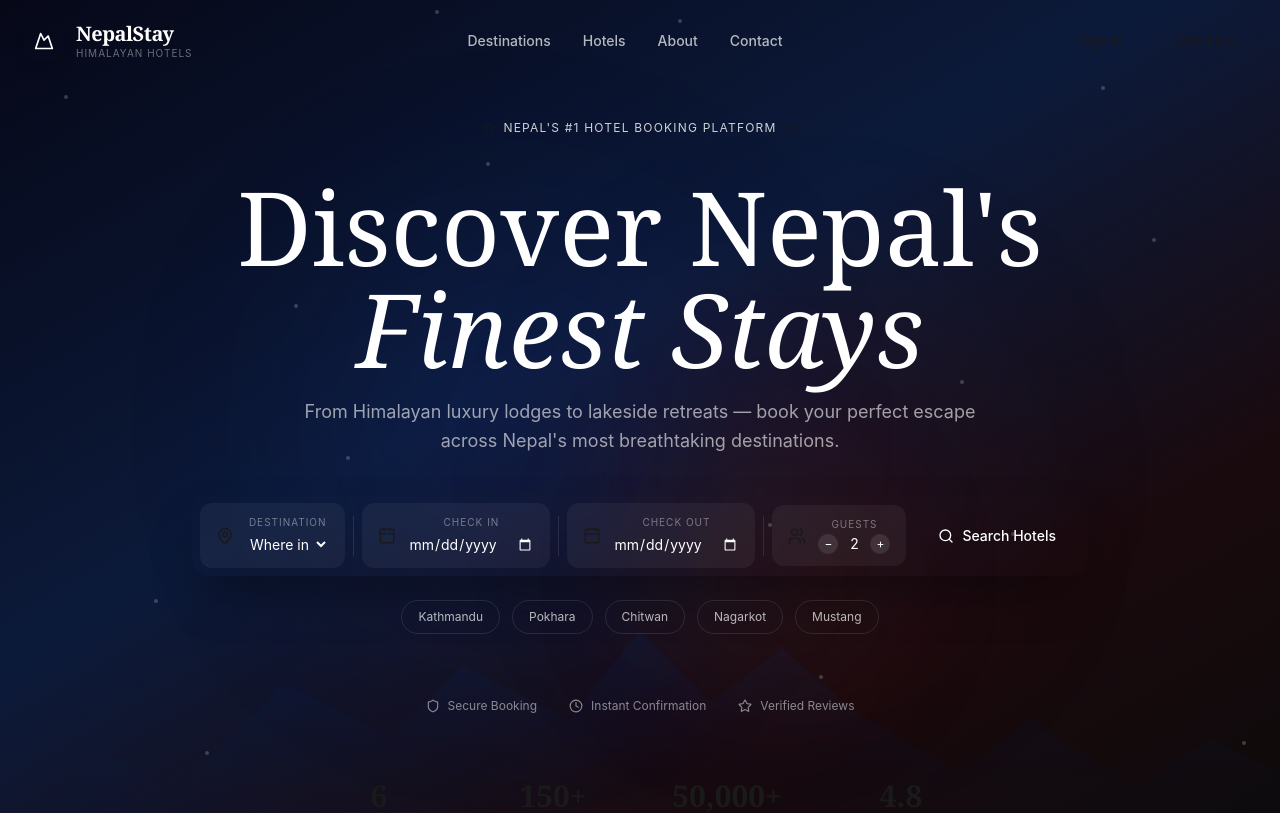
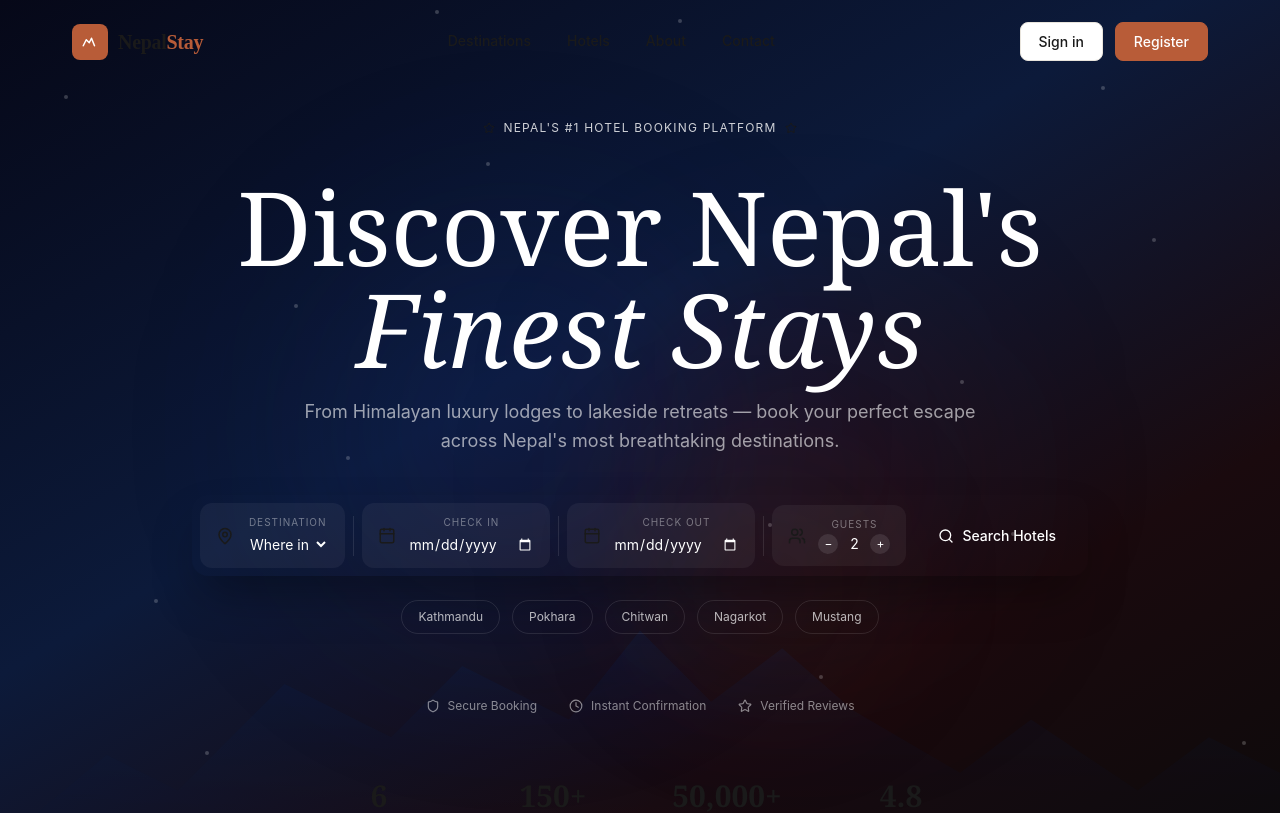
Before and after one commit to ayush-bista/Pahuna, a React (Create React App) app: page / in a window 1280 px wide. Shown: the top 813 px of the page. Built offline with nearby package versions, Linux system fonts and the light colour scheme.

Commit message:
Updated Navbar

```diff
--- a/src/components/Navbar/Navbar.jsx
+++ b/src/components/Navbar/Navbar.jsx
@@ -1,106 +1,103 @@
 import { useState, useEffect } from "react";
 import { Link, useLocation } from "react-router-dom";
-import { Menu, X, Mountain } from "lucide-react";
+import { Menu, X } from "lucide-react";
 
 export default function Navbar() {
   const [scrolled, setScrolled] = useState(false);
-  const [menuOpen, setMenuOpen] = useState(false);
+  const [open, setOpen] = useState(false);
   const location = useLocation();
 
   useEffect(() => {
-    const handleScroll = () => setScrolled(window.scrollY > 60);
-    window.addEventListener("scroll", handleScroll);
-    return () => window.removeEventListener("scroll", handleScroll);
+    const onScroll = () => setScrolled(window.scrollY > 40);
+    window.addEventListener("scroll", onScroll);
+    return () => window.removeEventListener("scroll", onScroll);
   }, []);
 
-  const navLinks = [
-    { label: "Destinations", path: "/destinations" },
-    { label: "Hotels", path: "/hotels" },
-    { label: "About", path: "/about" },
-    { label: "Contact", path: "/contact" },
+  const links = [
+    { label: "Destinations", to: "/destinations" },
+    { label: "Hotels", to: "/hotels" },
+    { label: "About", to: "/about" },
+    { label: "Contact", to: "/contact" },
   ];
 
+  const navStyle = {
+    position: "fixed",
+    top: 0,
+    left: 0,
+    right: 0,
+    zIndex: 100,
+    transition: "all 0.3s ease",
+    backgroundColor: scrolled ? "#FAFAF8" : "transparent",
+    borderBottom: scrolled ? "1px solid #E8E4DC" : "1px solid transparent",
+    padding: scrolled ? "14px 0" : "22px 0",
+  };
+
   return (
-    <nav
-      className={`fixed top-0 left-0 right-0 z-50 transition-all duration-500 ${
-        scrolled ? "glass-dark shadow-lg shadow-black/20 py-3" : "bg-transparent py-5"
-      }`}
-    >
-      <div className="max-w-7xl mx-auto px-6 flex items-center justify-between">
+    <nav style={navStyle}>
+      <div style={{ maxWidth: "1200px", margin: "0 auto", padding: "0 32px", display: "flex", alignItems: "center", justifyContent: "space-between" }}>
 
         {/* Logo */}
-        <Link to="/" className="flex items-center gap-3 group">
-          <div className="relative">
-            <div className="w-10 h-10 bg-nepal-red rounded-xl flex items-center justify-center shadow-lg shadow-nepal-red/30 group-hover:scale-110 transition-transform duration-300">
-              <Mountain size={20} className="text-white" />
-            </div>
-            <div className="absolute -top-1 -right-1 w-3 h-3 bg-nepal-gold rounded-full animate-pulse" />
+        <Link to="/" style={{ display: "flex", alignItems: "center", gap: "10px" }}>
+          <div style={{
+            width: "36px", height: "36px", backgroundColor: "#B85C38", borderRadius: "8px",
+            display: "flex", alignItems: "center", justifyContent: "center",
+          }}>
+            <svg width="18" height="18" viewBox="0 0 24 24" fill="none" stroke="white" strokeWidth="2" strokeLinecap="round" strokeLinejoin="round">
+              <path d="M3 17l4-8 4 4 3-6 4 10" />
+            </svg>
           </div>
-          <div>
-            <span className="font-display font-bold text-xl text-white tracking-tight">
-              Nepal<span className="text-gradient">Stay</span>
-            </span>
-            <p className="text-[10px] text-white/40 font-body tracking-widest uppercase -mt-0.5">
-              Himalayan Hotels
-            </p>
-          </div>
+          <span style={{ fontFamily: "Fraunces, serif", fontSize: "20px", fontWeight: 600, color: "#1A1A1A", letterSpacing: "-0.3px" }}>
+            Nepal<span style={{ color: "#B85C38" }}>Stay</span>
+          </span>
         </Link>
 
-        {/* Desktop Nav Links */}
-        <div className="hidden md:flex items-center gap-8">
-          {navLinks.map((link) => (
+        {/* Desktop links */}
+        <div style={{ display: "flex", alignItems: "center", gap: "36px" }}>
+          {links.map((l) => (
             <Link
-              key={link.path}
-              to={link.path}
-              className={`font-body text-sm font-medium transition-all duration-300 relative group ${
-                location.pathname === link.path
-                  ? "text-nepal-gold"
-                  : "text-white/70 hover:text-white"
-              }`}
+              key={l.to}
+              to={l.to}
+              style={{
+                fontFamily: "Inter, sans-serif",
+                fontSize: "14px",
+                fontWeight: 500,
+                color: location.pathname === l.to ? "#B85C38" : "#1A1A1A",
+                borderBottom: location.pathname === l.to ? "1.5px solid #B85C38" : "1.5px solid transparent",
+                paddingBottom: "2px",
+                transition: "color 0.2s",
+              }}
             >
-              {link.label}
-              <span
-                className={`absolute -bottom-1 left-0 h-px bg-nepal-gold transition-all duration-300 ${
-                  location.pathname === link.path ? "w-full" : "w-0 group-hover:w-full"
-                }`}
-              />
+              {l.label}
             </Link>
           ))}
         </div>
 
-        {/* Auth Buttons */}
-        <div className="hidden md:flex items-center gap-3">
-          <Link to="/login" className="btn-outline text-sm py-2 px-5">Sign In</Link>
-          <Link to="/signup" className="btn-primary text-sm py-2 px-5">Join Free</Link>
+        {/* Auth */}
+        <div style={{ display: "flex", alignItems: "center", gap: "12px" }}>
+          <Link
+            to="/login"
+            style={{
+              fontFamily: "Inter, sans-serif", fontSize: "14px", fontWeight: 500,
+              color: "#1A1A1A", padding: "8px 18px",
+              border: "1px solid #E8E4DC", borderRadius: "8px",
+              backgroundColor: "white", transition: "border-color 0.2s",
+            }}
+          >
+            Sign in
+          </Link>
+          <Link
+            to="/signup"
+            style={{
+              fontFamily: "Inter, sans-serif", fontSize: "14px", fontWeight: 500,
+              color: "white", padding: "8px 18px",
+              backgroundColor: "#B85C38", borderRadius: "8px",
+              border: "1px solid #B85C38", transition: "background-color 0.2s",
+            }}
+          >
+            Register
+          </Link>
         </div>
-
-        {/* Mobile Menu Button */}
-        <button className="md:hidden text-white p-2" onClick={() => setMenuOpen(!menuOpen)}>
-          {menuOpen ? <X size={24} /> : <Menu size={24} />}
-        </button>
       </div>
-
-      {/* Mobile Menu */}
-      {menuOpen && (
-        <div className="md:hidden glass-dark border-t border-white/10 px-6 py-6 mt-1">
-          <div className="flex flex-col gap-4">
-            {navLinks.map((link) => (
-              <Link
-                key={link.path}
-                to={link.path}
-                onClick={() => setMenuOpen(false)}
-                className="text-white/80 hover:text-white font-body py-2 border-b border-white/5"
-              >
-                {link.label}
-              </Link>
-            ))}
-            <div className="flex gap-3 pt-2">
-              <Link to="/login" className="btn-outline text-sm py-2 px-5 flex-1 text-center">Sign In</Link>
-              <Link to="/signup" className="btn-primary text-sm py-2 px-5 flex-1 text-center">Join Free</Link>
-            </div>
-          </div>
-        </div>
-      )}
     </nav>
   );
 }
```
